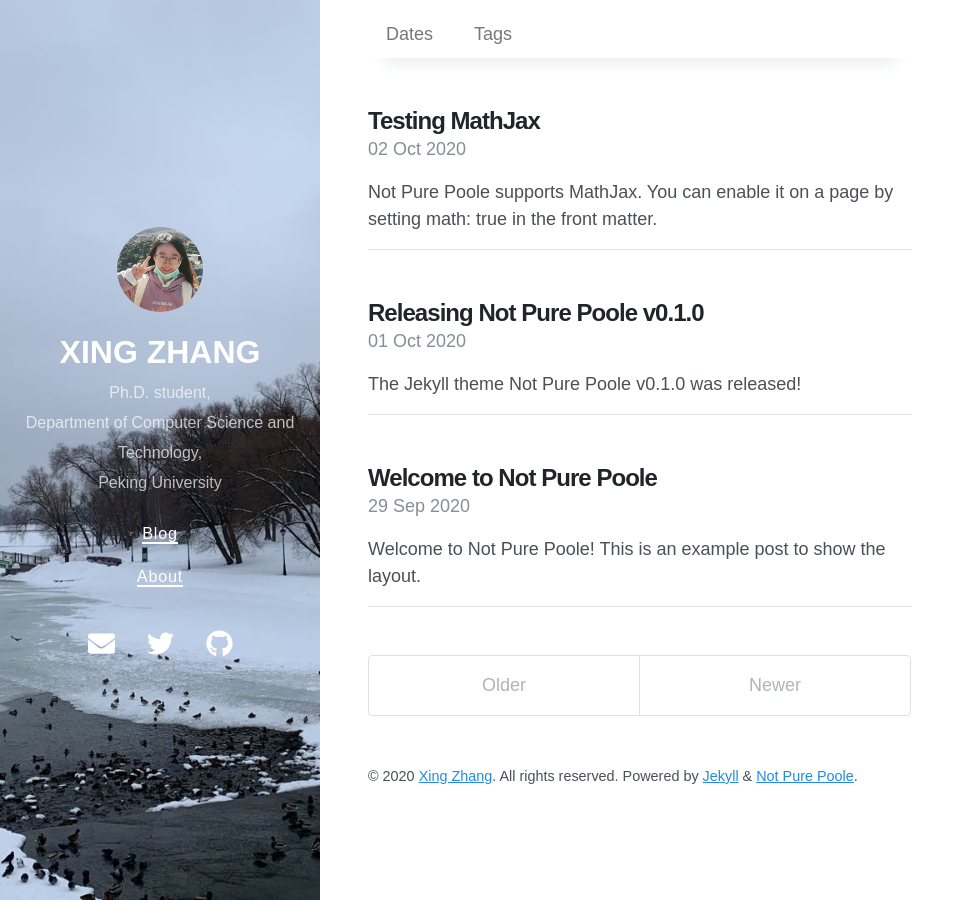
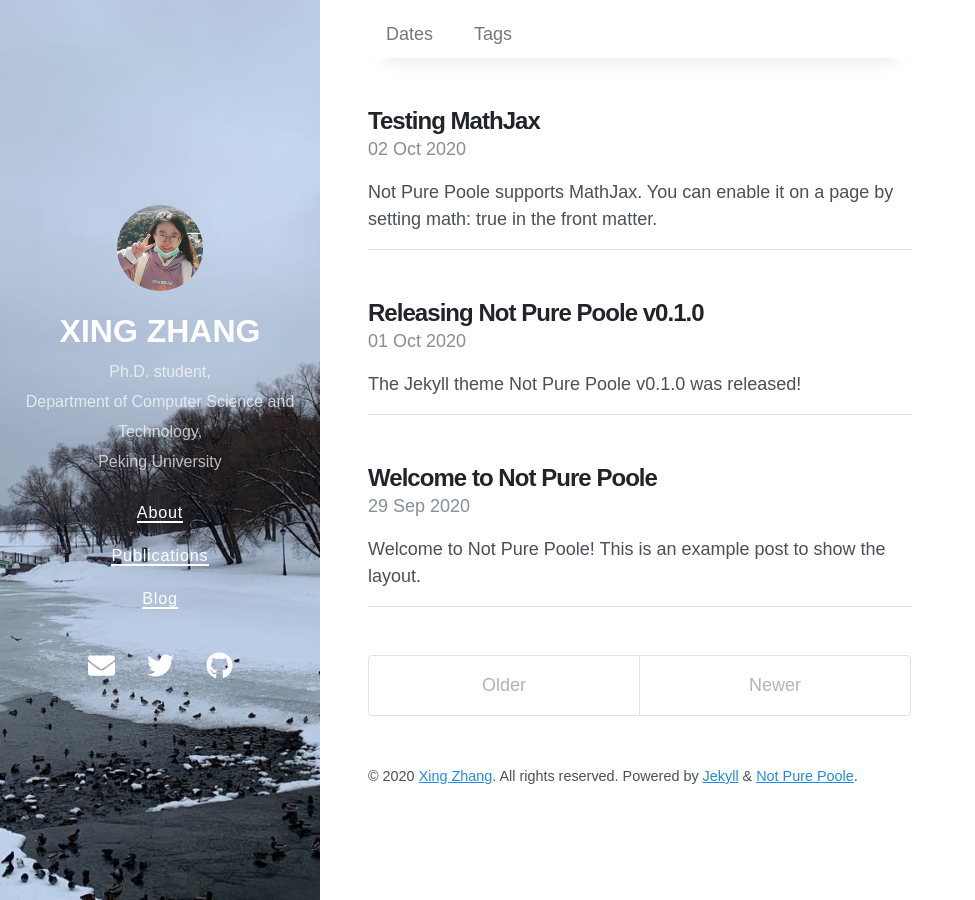
Before and after one commit to xingzhang-pku/homepage, a Jekyll site: the page built from index.html, in a window 1280 px wide. Shown: the whole page, without its empty margins (0-975 px from the left). Built offline with Jekyll 4.4.1, drawn with Linux system fonts in a browser that asks for light colours; nearby versions of some CDN libraries; the list of posts is cut into pages by our own code.

Commit message:
Update navigation.yml

```diff
--- a/_data/navigation.yml
+++ b/_data/navigation.yml
@@ -1,4 +1,6 @@
-- title: Blog
-  url: /
 - title: About
   url: /about/
+- title: Publications
+  url: /publications/
+- title: Blog
+  url: /blog/
```
